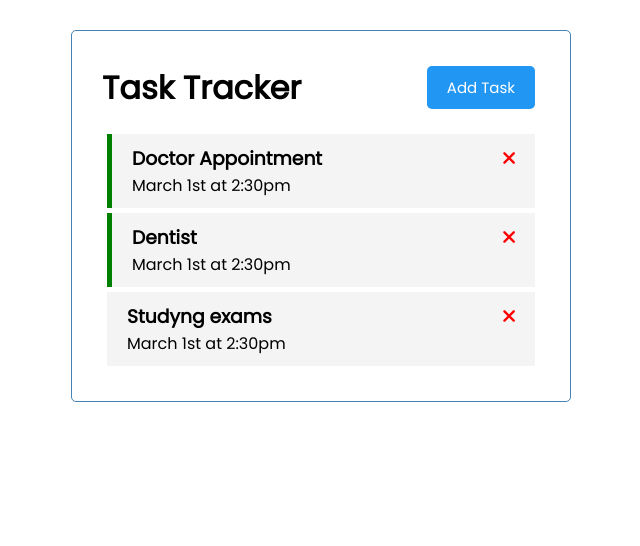
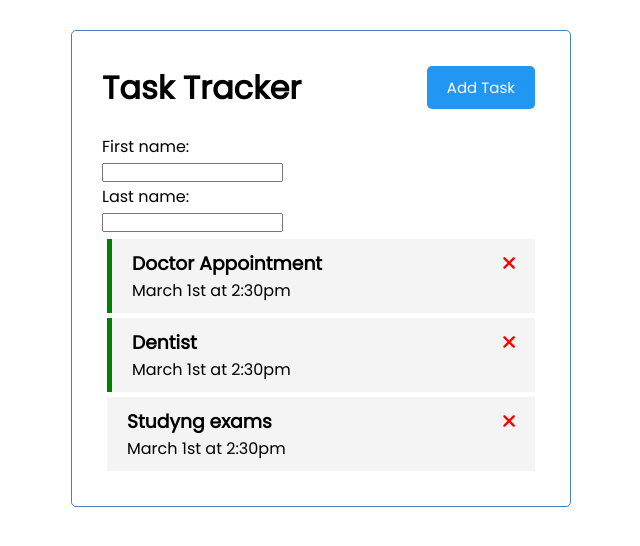
Before and after one commit to Anita-Liberatore/task-tracker-vuejs-fe, a Vue app: page / in a window 1280 px wide. Shown: the top 546 px of the page, without its empty margins (319-959 px from the left). Built offline with nearby package versions, Linux system fonts and the light colour scheme.

Commit message:
push a form example and add it to app.vue component and its works

```diff
--- a/src/App.vue
+++ b/src/App.vue
@@ -1,6 +1,7 @@
 <template>
   <div class="container">
     <Header title="Task Tracker" />
+    <Add-task />
     <Tasks
       @toggle-reminder="toggleReminder"
       @delete-task="deleteTask"
@@ -12,11 +13,13 @@
 <script>
 import Header from "./components/Header.vue";
 import Tasks from "./components/Tasks.vue";
+import AddTask from "./components/AddTask.vue";
 
 export default {
   components: {
     Header,
     Tasks,
+    AddTask
   },
   data() {
     return {
--- a/src/components/AddTask.vue
+++ b/src/components/AddTask.vue
@@ -0,0 +1,14 @@
+<template>
+  <form>
+    <label for="fname">First name:</label><br />
+    <input type="text" id="fname" name="fname" /><br />
+    <label for="lname">Last name:</label><br />
+    <input type="text" id="lname" name="lname" />
+  </form>
+</template>
+
+<script>
+export default {
+
+};
+</script>
```
